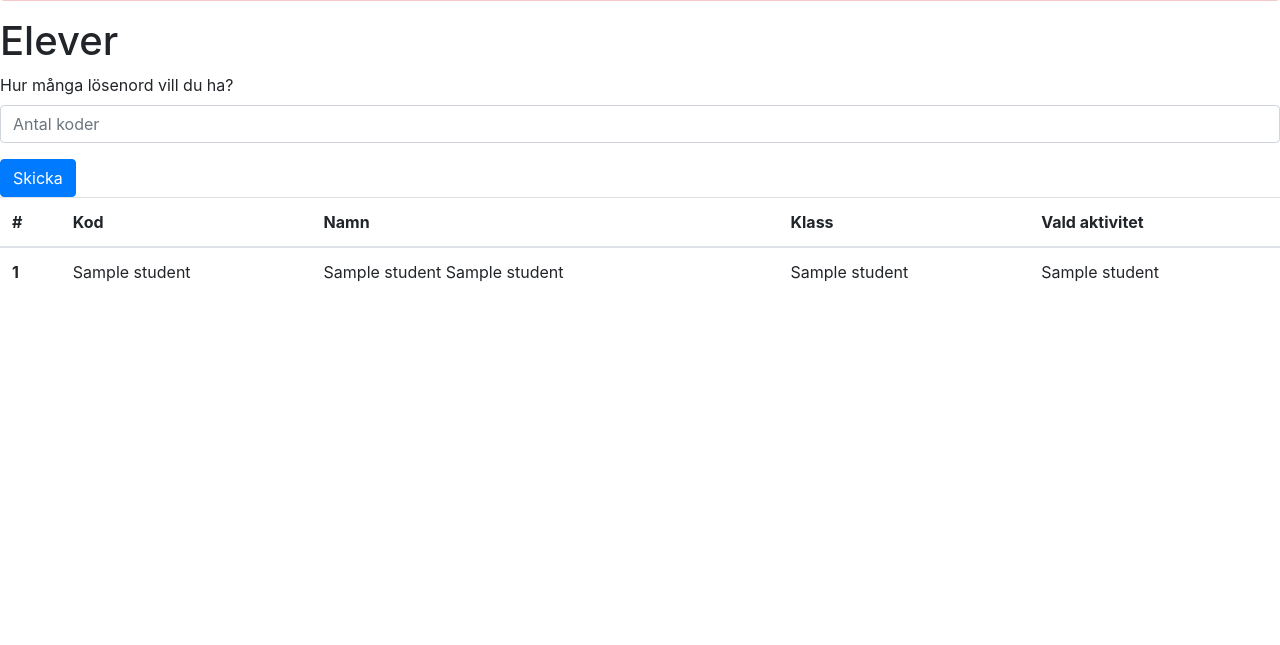
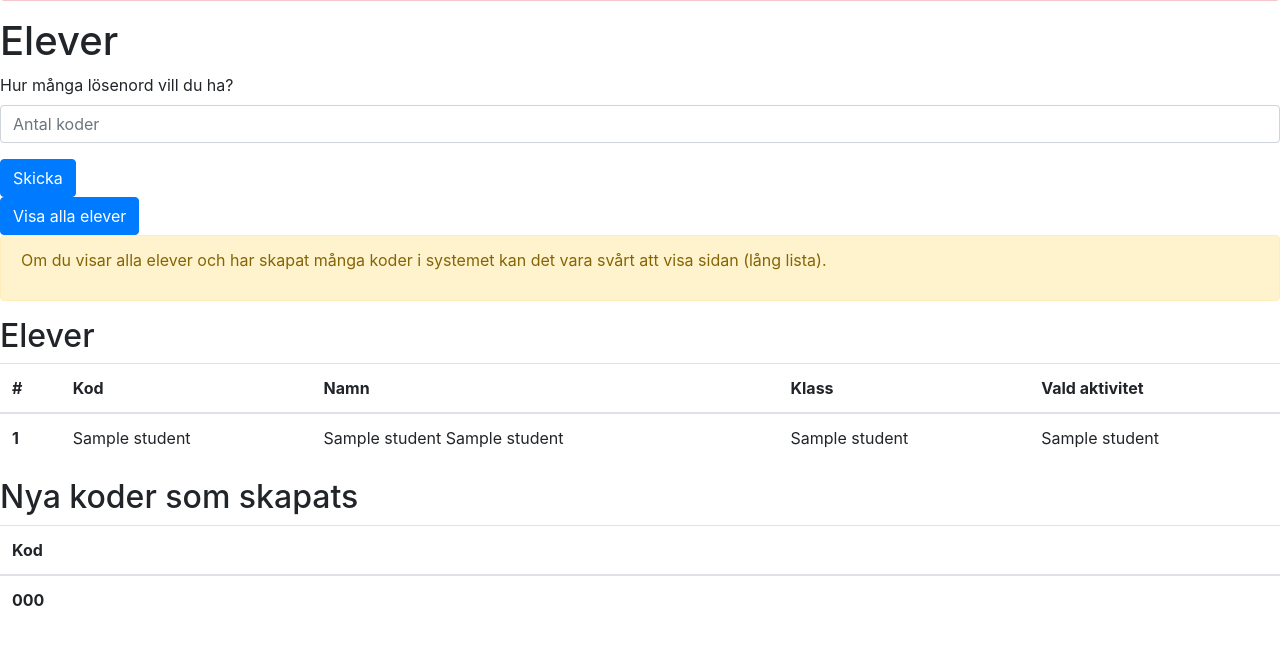
Before and after one commit to tullinge/booking, a Flask app: template templates/admin/students.html in a window 1280 px wide. Shown: the part 135-780 px from the top of the page. Run offline with Flask 2, Linux system fonts and the light colour scheme; the template is opened without the code that fills it: most values are stand-ins (such as "Sample title", 1, 10 or a date in 2020); lists and menus that the app fills with data are empty; some libraries are stand-ins or nearby versions.

Commit message:
Only show all students to admin if requested

```diff
--- a/templates/admin/students.html
+++ b/templates/admin/students.html
@@ -23,6 +23,19 @@
         <button type="submit" class="btn btn-primary">Skicka</button>
     </form>
 
+    <a href="/admin/students?show=all">
+        <button class="btn btn-primary">
+            Visa alla elever
+        </button>
+    </a>
+
+    <div class="alert alert-warning" role="alert">
+        <p>Om du visar alla elever och har skapat många koder i systemet kan det vara svårt att visa sidan (lång lista).</p>
+    </div>
+
+
+    {% if students %}
+    <h2>Elever</h2>
     <table class="table">
         <thead>
             <tr>
@@ -45,4 +58,23 @@
             {% endfor %}
         </tbody>
     </table>
+    {% endif %}
+
+    {% if new_codes %}
+    <h2>Nya koder som skapats</h2>
+    <table class="table">
+        <thead>
+            <tr>
+            <th scope="col">Kod</th>
+            </tr>
+        </thead>
+        <tbody>
+            {% for code in new_codes %}
+            <tr>
+                <th scope="row">{{ code }}</th>
+            </tr>
+            {% endfor %}
+        </tbody>
+    </table
+    {% endif %}
 {% endblock %}
```
Also changed, not shown: routes/admin.py (+5 -4 lines).
